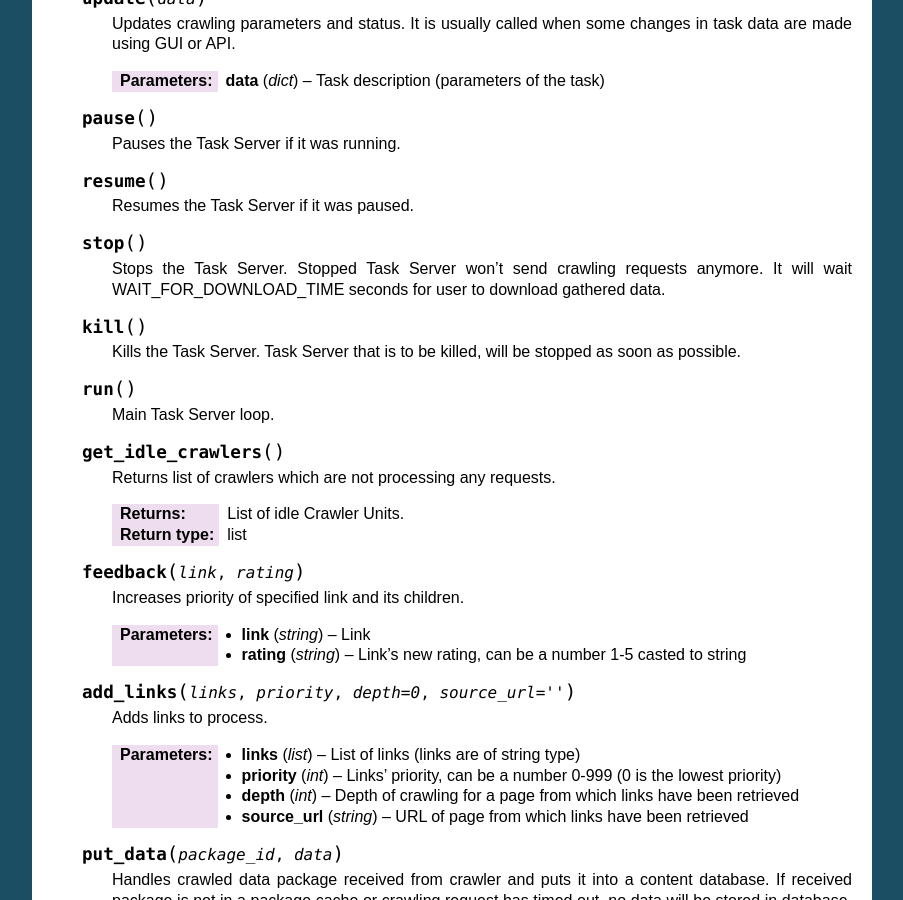
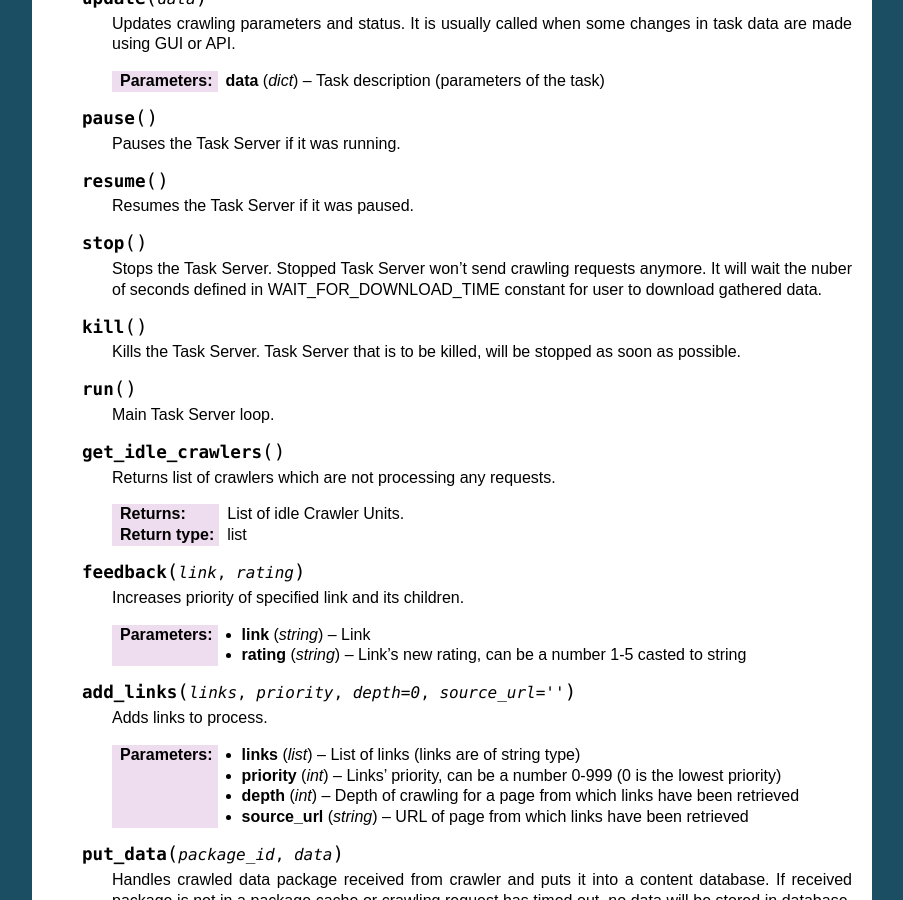
Before and after one commit to agh-glk/fcs, a Sphinx documentation site: the page built from docs/source/server/task_server.rst, in a window 1280 px wide and 900 px high, scrolled down 2123 px. Shown: the whole window, without its empty margins (198-1101 px from the left). Built offline with Sphinx 7.4.7, drawn with Linux system fonts in a browser that asks for light colours; formulas are drawn with MathJax 3.

Commit message:
[NT] Edit

```diff
--- a/docs/source/server/task_server.rst
+++ b/docs/source/server/task_server.rst
@@ -133,8 +133,7 @@ This module contains implementation of Task Server.
 
    .. py:method:: stop()
 
-      Stops the Task Server. Stopped Task Server won't send crawling requests anymore. It will wait WAIT_FOR_DOWNLOAD_TIME
-      seconds for user to download gathered data.
+      Stops the Task Server. Stopped Task Server won't send crawling requests anymore. It will wait the nuber of seconds defined in WAIT_FOR_DOWNLOAD_TIME constant for user to download gathered data.
 
    .. py:method:: kill()
 
```
